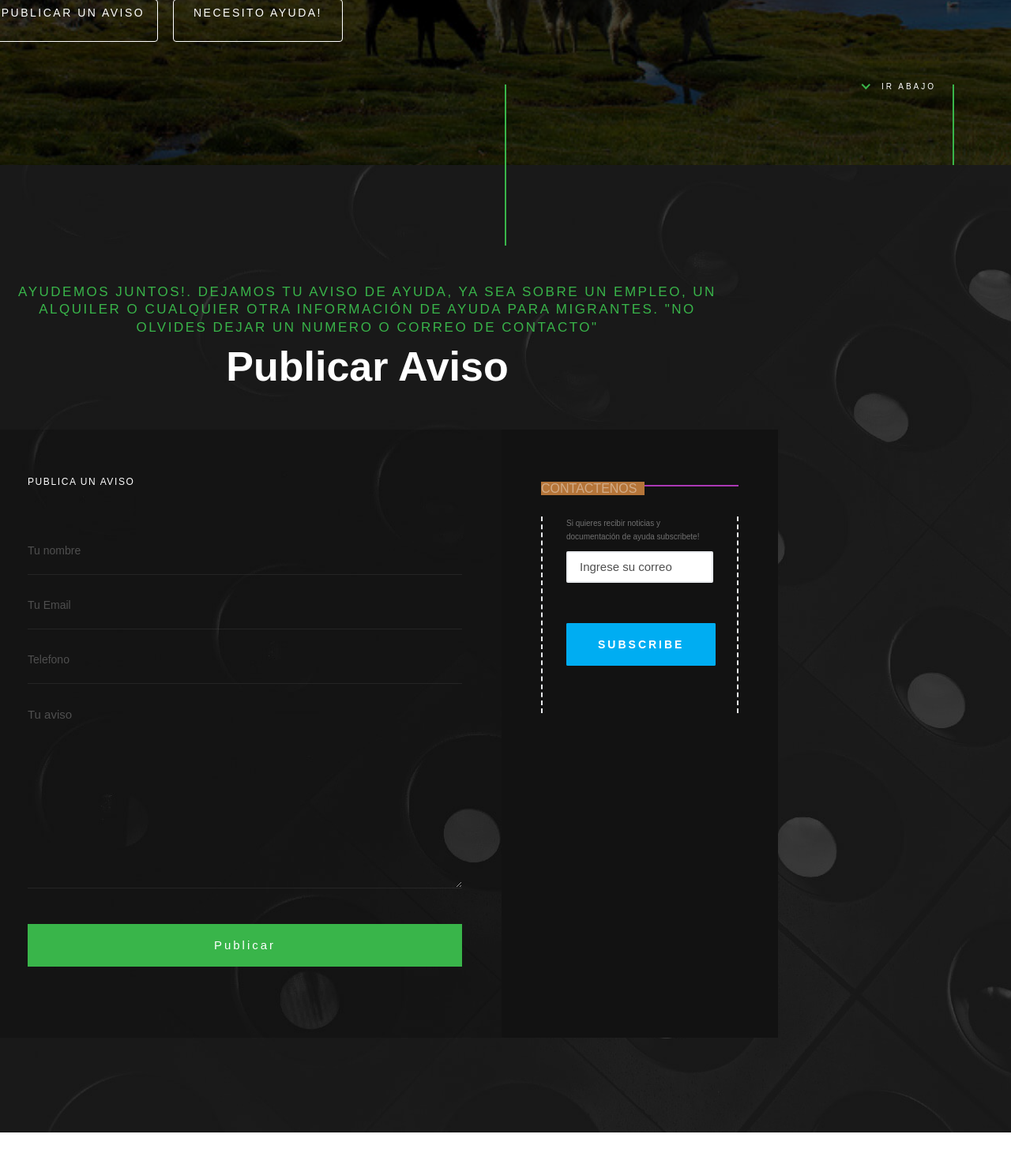
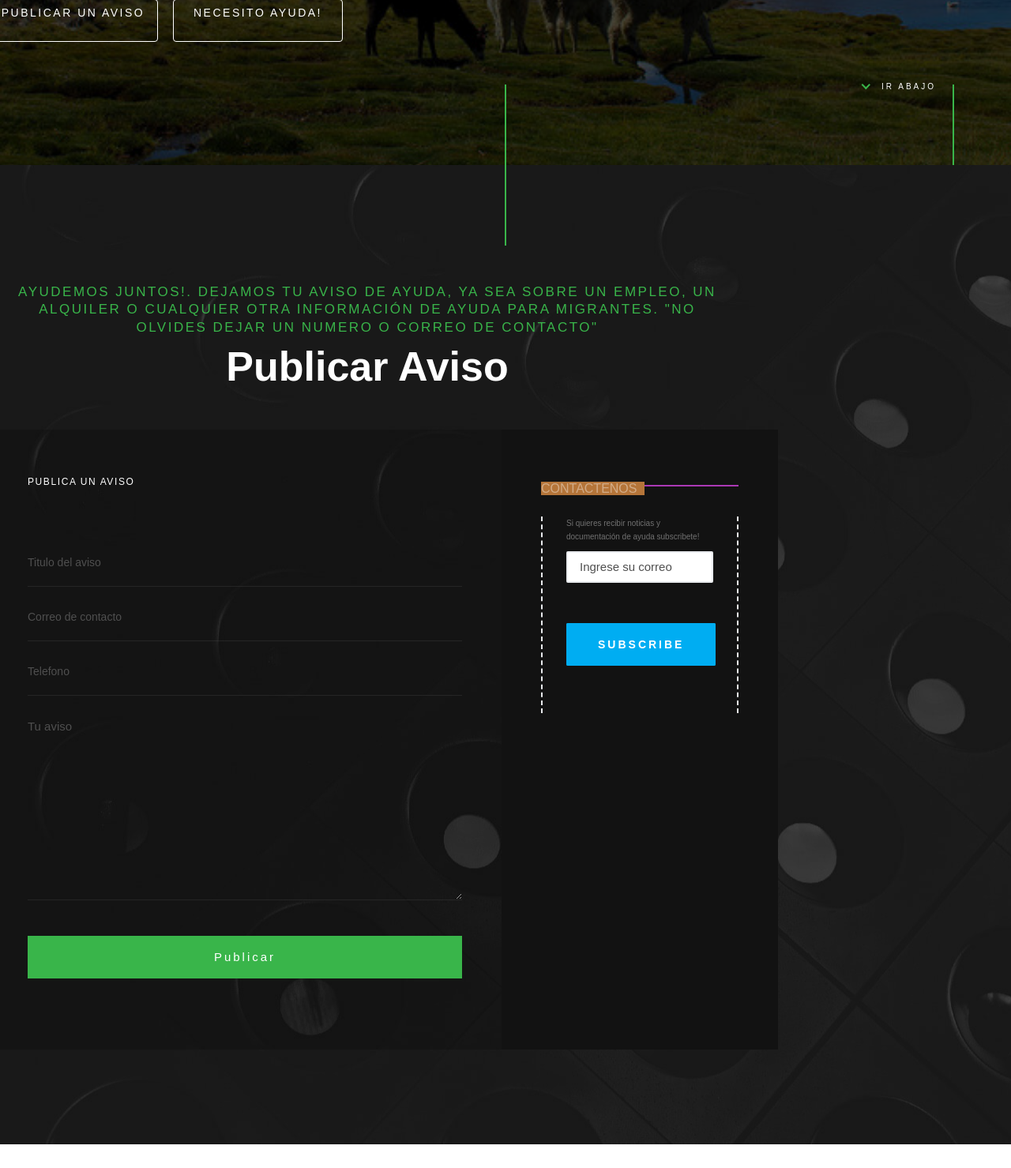
Before and after one commit to CathBy/llegue-a-chile-2.0, a Django app: page /avisos in a window 1280 px wide. Shown: the part 596-2075 px from the top of the page at 79% size. Run offline with Django 3.2, Linux system fonts and the light colour scheme; parts of the project's set-up code (start-up, migrations or seed data) failed here and were passed over; some libraries are stand-ins or nearby versions.

Commit message:
error en emailContacto Models

```diff
--- a/intranet/models.py
+++ b/intranet/models.py
@@ -11,14 +11,16 @@ class Persona(models.Model):
     def __str__(self):
         return "PERSONA"
 
-class Subscripcion(models.Model):
+class Suscripcion(models.Model):
     email = models.EmailField(max_length=100)
     def __str__(self):
         return "SUBSCRIPCION"
 
 class Aviso(models.Model):
     titulo = models.CharField(max_length=100)
+    emailcontacto = models.EmailField(max_length=100)
+    contacto = models.CharField(max_length=100)
     descripcion = models.CharField(max_length=1000)
-    contacto = models.CharField(max_length=100)
+
     def __str__(self):
         return "AVISO"
--- a/intranet/templates/aviso.html
+++ b/intranet/templates/aviso.html
@@ -435,26 +435,26 @@
 
                 <h3 class="h6">Publica un aviso</h3>
 
-                <form name="contactForm" id="contactForm" method="post" action="" novalidate="novalidate">
+                <form name="contactForm" id="aviso" method="post" action="{% url 'crear_aviso' %}" novalidate="novalidate">
                     <fieldset>
-
+                        {% csrf_token %}
                         <div class="form-field">
-                            <input name="contactName" type="text" id="contactName" placeholder="Tu nombre" value="" minlength="2" required="" aria-required="true"
+                            <input name="titulo" type="text" id="titulo" placeholder="Titulo del aviso" value="" minlength="2" required="" aria-required="true"
                                 class="full-width">
                         </div>
                         <div class="form-field">
-                            <input name="contactEmail" type="email" id="contactEmail" placeholder="Tu Email" value="" required="" aria-required="true"
+                            <input name="emailcontacto" type="email" id="emailcontacto" placeholder="Correo de contacto" value="" required="" aria-required="true"
                                 class="full-width">
                         </div>
                         <div class="form-field">
-                            <input name="contactSubject" type="text" id="contactSubject" placeholder="Telefono" value="" class="full-width">
+                            <input name="contacto" type="text" id="contacto" placeholder="Telefono" value="" class="full-width">
                         </div>
                         <div class="form-field">
-                            <textarea name="contactMessage" id="contactMessage" placeholder="Tu aviso" rows="10" cols="50" required="" aria-required="true"
+                            <textarea name="description" id="description" placeholder="Tu aviso" rows="10" cols="50" required="" aria-required="true"
                                 class="full-width"></textarea>
                         </div>
                         <div class="form-field">
-                            <button class="full-width btn--primary">Publicar</button>
+                            <button class="full-width btn--primary" type="submit">Publicar</button>
                             <div class="submit-loader">
                                 <div class="text-loader">Sending...</div>
                                 <div class="s-loader">
--- a/intranet/views.py
+++ b/intranet/views.py
@@ -54,3 +54,13 @@ def entrar_iniciar(request):
         return redirect("adopcion")
     else:
         return redirect("index")
+
+def crear_aviso(request):
+    titulo = request.POST.get('titulo','')
+    emailcontacto = request.POST.get('emailcontacto','')
+    contacto = request.POST.get('contacto','')
+    descripcion = request.POST.get('descripcion','')
+    aviso=Aviso(titulo=titulo,emailContacto=emailcontacto,contacto=contacto,descripcion=descripcion)
+    print(str(aviso))
+    aviso.save()
+    return redirect('aviso')
```
